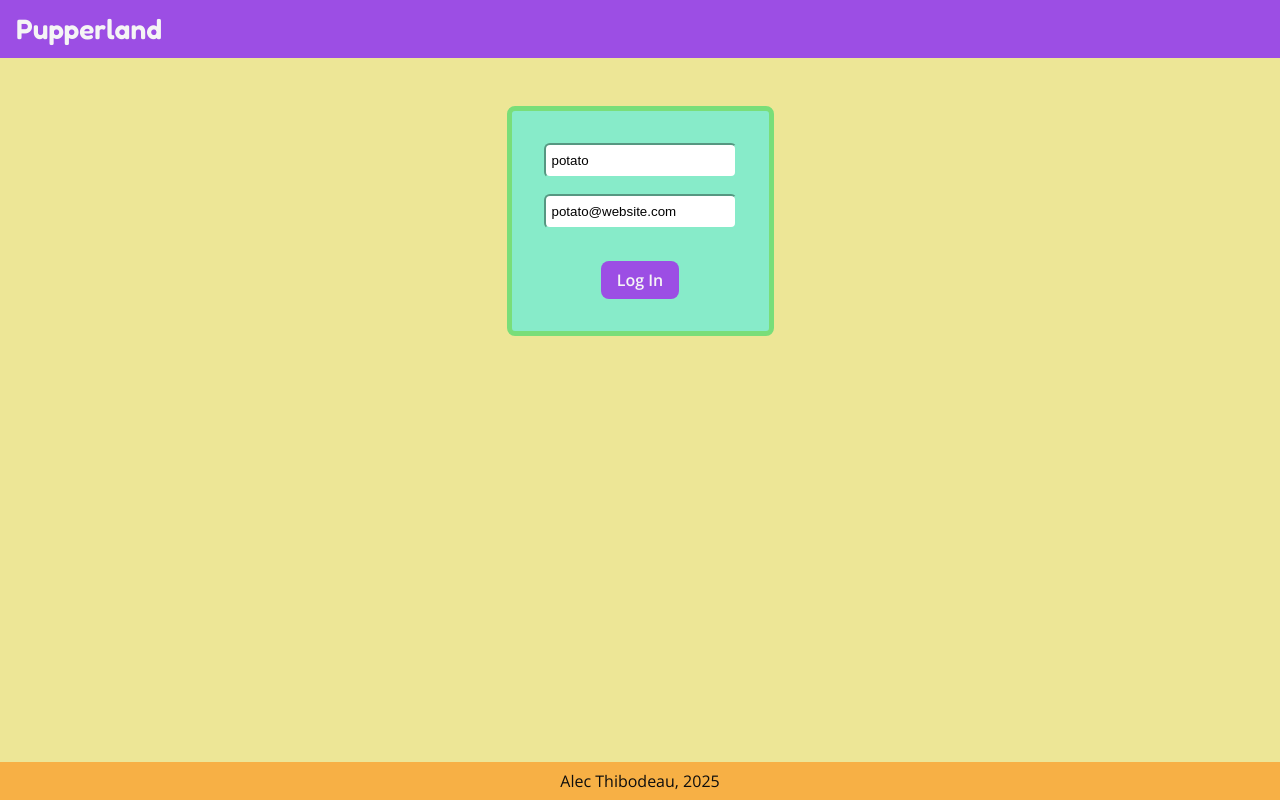
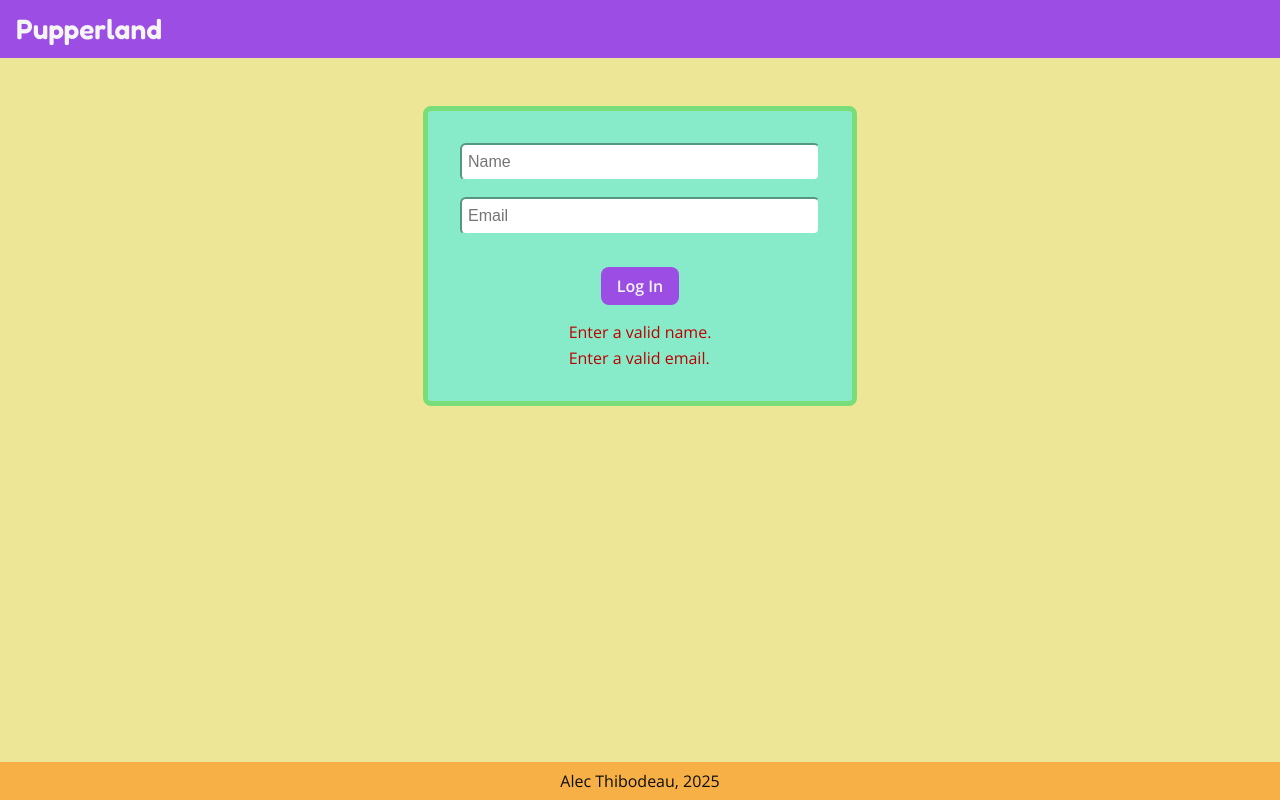
Before and after one commit to alecthibodeau/pupperland, a React (Vite) app: page / in a window 1280 px wide. Both pictures are taken after a click on the button "Log In". Built offline with nearby package versions, Linux system fonts and the light colour scheme; no server answers.

Commit message:
feat: add login validation to check input field values

```diff
--- a/src/components/DogsSearch.tsx
+++ b/src/components/DogsSearch.tsx
@@ -202,7 +202,7 @@ function DogsSearch(): React.JSX.Element {
             </div>
             {
               !isAgeRangeValid ?
-              <div className="validation-message-age">
+              <div className="validation-message">
                 Minimum age must be less than or equal to maximum age
               </div> :
               null
--- a/src/components/Login.tsx
+++ b/src/components/Login.tsx
@@ -6,9 +6,12 @@ import LoginProps from '../interfaces/LoginProps';
 import stringValues from '../constants/string-values';
 
 function Login(props: LoginProps): React.JSX.Element {
-  const [email, setEmail] = useState<string>('potato@website.com');
-  const [name, setName] = useState<string>('potato');
+  const [email, setEmail] = useState<string>('');
+  const [name, setName] = useState<string>('');
+  const [isEmailValid, setIsEmailValid] = useState<boolean>(true);
+  const [isNameValid, setIsNameValid] = useState<boolean>(true);
   const { urls: { urlAuthLogin } } = stringValues;
+  const validEmailAddress: RegExp = /^[^\s@]+@[^\s@]+\.[^\s@]+$/;
 
   async function logIn(): Promise<void> {
     try {
@@ -30,6 +33,25 @@ function Login(props: LoginProps): React.JSX.Element {
     }
   }
 
+  function handleChangeName(event: React.ChangeEvent<HTMLInputElement>): void {
+    if (event.target) setName(event.target.value);
+  }
+
+  function handleChangeEmail(event: React.ChangeEvent<HTMLInputElement>): void {
+    if (event.target) setEmail(event.target.value);
+  }
+
+  function OnClickButtonLogin(): void {
+    const isEmailTestValid: boolean = validEmailAddress.test(email);
+    const isNameNotEmptyString: boolean = (name !== '');
+    if (isEmailTestValid && isNameNotEmptyString) {
+      logIn();
+    } else {
+      setIsEmailValid(isEmailTestValid);
+      setIsNameValid(isNameNotEmptyString);
+    }
+  }
+
   return (
     <div className="login">
       <div className="login-fields">
@@ -37,25 +59,43 @@ function Login(props: LoginProps): React.JSX.Element {
           type="text"
           placeholder="Name"
           value={name}
-          onChange={(event: React.ChangeEvent<HTMLInputElement>) => {
-            if (event.target) setName(event.target.value);
-          }}
+          maxLength={50}
+          onChange={handleChangeName}
         />
         <input
           type="text"
           placeholder="Email"
           value={email}
-          onChange={(event: React.ChangeEvent<HTMLInputElement>) => {
-            if (event.target) setEmail(event.target.value);
-          }}
+          maxLength={50}
+          onChange={handleChangeEmail}
         />
       </div>
       <button
-        onClick={logIn}
+        onClick={OnClickButtonLogin}
         className="button-primary button-authentication button-login"
       >
         Log In
       </button>
+      {
+        !isNameValid || !isEmailValid ?
+        <div className="validation-message-container">
+          {
+            !isNameValid ?
+            <div className="validation-message">
+              Enter a valid name.
+            </div> :
+            null
+          }
+          {
+            !isEmailValid ?
+            <div className="validation-message">
+              Enter a valid email.
+            </div> :
+            null
+          }
+        </div> :
+        null
+      }
     </div>
   );
 }
--- a/src/styles/_dogs-search.css
+++ b/src/styles/_dogs-search.css
@@ -42,11 +42,6 @@ section > h3 {
   display: flex;
   align-items: center;
   gap: .5rem;
-}
-
-.validation-message-age {
-  margin-top: .5rem;
-  color: var(--color-red-dark);
 }
 
 .search-select,
--- a/src/styles/_header.css
+++ b/src/styles/_header.css
@@ -11,13 +11,3 @@ header {
   font-weight: 600;
   color: var(--color-application-light);
 }
-
-.button-authentication {
-  font-weight: 600;
-  background-color: var(--color-violet-medium);
-  color: var(--color-application-light);
-
-  &:hover {
-    background-color: var(--color-violet-light);
-  }
-}
--- a/src/styles/_login.css
+++ b/src/styles/_login.css
@@ -3,10 +3,11 @@
   flex-direction: column;
   align-items: center;
   padding: 2rem;
+  width: 80vw;
+  max-width: 360px;
   border: 5px solid var(--color-green-light);
   border-radius: var(--border-radius-medium);
   margin: 3rem 2rem;
-  max-width: 260px;
   background-color: var(--color-blue-green);
 }
 
@@ -14,14 +15,23 @@
   display: flex;
   flex-direction: column;
   gap: 1rem;
+  width: 100%;
 
   input {
     padding: .5rem .375rem;
     border-color: var(--color-blue-green);
     border-radius: var(--border-radius-small);
+    font-size: 1rem;
   }
 }
 
 .button-login {
   margin-top: 2rem;
 }
+
+.validation-message-container {
+  display: flex;
+  flex-direction: column;
+  gap: .25rem;
+  margin-top: 1rem;
+}
--- a/src/styles/_variables.css
+++ b/src/styles/_variables.css
@@ -34,7 +34,7 @@
   --color-yellow-lighter: #fffed5;
   --color-gold-dark: #986611;
   --color-orange-medium: #f7b045;
-  --color-red-dark: #c50303;
+  --color-red-dark: #bd0101;
   --color-red-light: #fb6962;
   --color-violet-dark: #8a36d9;
   --color-violet-medium: #9c4ee4;
--- a/src/styles/styles.css
+++ b/src/styles/styles.css
@@ -66,3 +66,18 @@ h2 {
   background-color: var(--color-application-dark);
   color: var(--color-application-light);
 }
+
+.button-authentication {
+  font-weight: 600;
+  background-color: var(--color-violet-medium);
+  color: var(--color-application-light);
+
+  &:hover {
+    background-color: var(--color-violet-light);
+  }
+}
+
+.validation-message {
+  /* margin-top: .5rem; */
+  color: var(--color-red-dark);
+}
```
